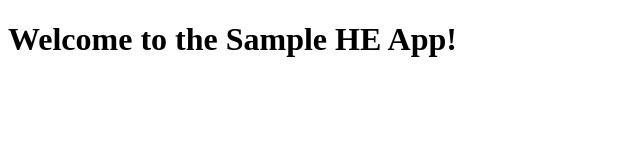
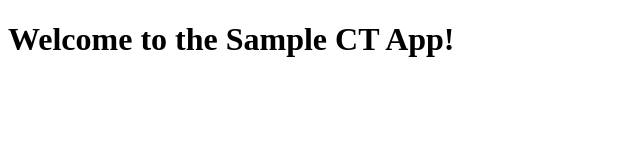
Before and after one commit to sanjeevv2/demo, a website: page index.html in a window 1280 px wide. Shown: the full height of the page, 0-640 px from the left. Drawn offline with Linux system fonts and the light colour scheme.

Commit message:
Update index.html

```diff
--- a/index.html
+++ b/index.html
@@ -4,6 +4,6 @@
     <title>Sample Node.js App</title>
 </head>
 <body>
-    <h1>Welcome to the Sample HE App!</h1>
+    <h1>Welcome to the Sample CT App!</h1>
 </body>
 </html>
```
